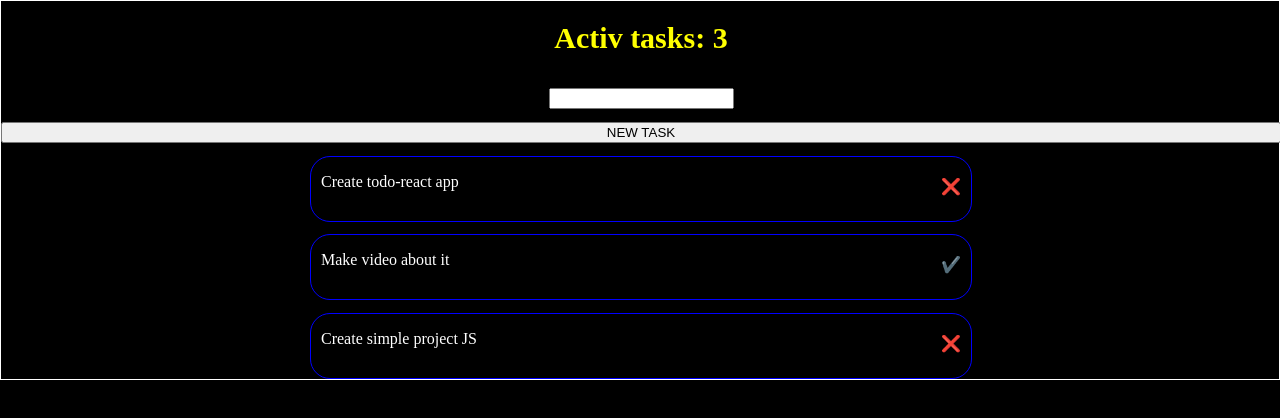
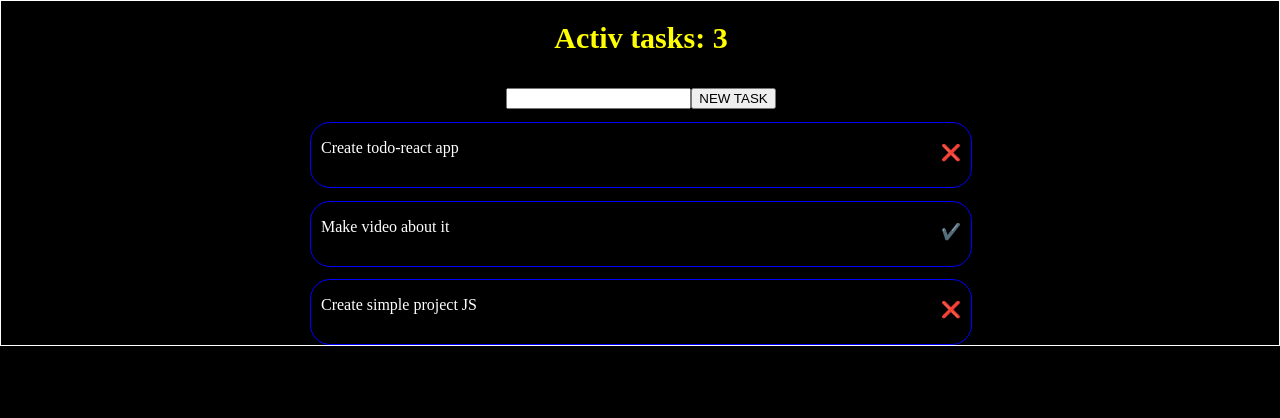
Before and after one commit to VladislavBobyrev/React, a React (Create React App) app in the folder list-deal/: page / in a window 1280 px wide. Shown: the top 418 px of the page. Built offline with nearby package versions, Linux system fonts and the light colour scheme.

Commit message:
button update

```diff
--- a/list-deal/src/App.js
+++ b/list-deal/src/App.js
@@ -20,8 +20,7 @@ class App extends React.Component {
 		return (
 			<div className='App'>
 				<h1 className='top'>Activ tasks: {tasks.length}</h1>
-				<WriteTask className='writeTask' />
-				<button>NEW TASK</button>
+				<WriteTask />
 				{tasks.map(task => (
 					<Task task={task} key={task.id}></Task>
 				))}
--- a/list-deal/src/componients/WriteTasc/WriteTasc.js
+++ b/list-deal/src/componients/WriteTasc/WriteTasc.js
@@ -1,9 +1,10 @@
 import React from 'react'
 
 const WriteTask = () => {
-	return(
+	return (
 		<div >
 			<input type='text'></input>
+			<button>NEW TASK</button>
 		</div>
 	)
 }
--- a/list-deal/src/style.css
+++ b/list-deal/src/style.css
@@ -40,5 +40,5 @@ body {
 }
 
 .writeTask {
-  background: #fff;
+  width: 10vw;
 }
--- a/list-deal/src/style.scss
+++ b/list-deal/src/style.scss
@@ -40,5 +40,6 @@ body{
 	top: -30px;
 }
 .writeTask{
-	background: #fff;
+
+	width: 10vw;
 }
```
